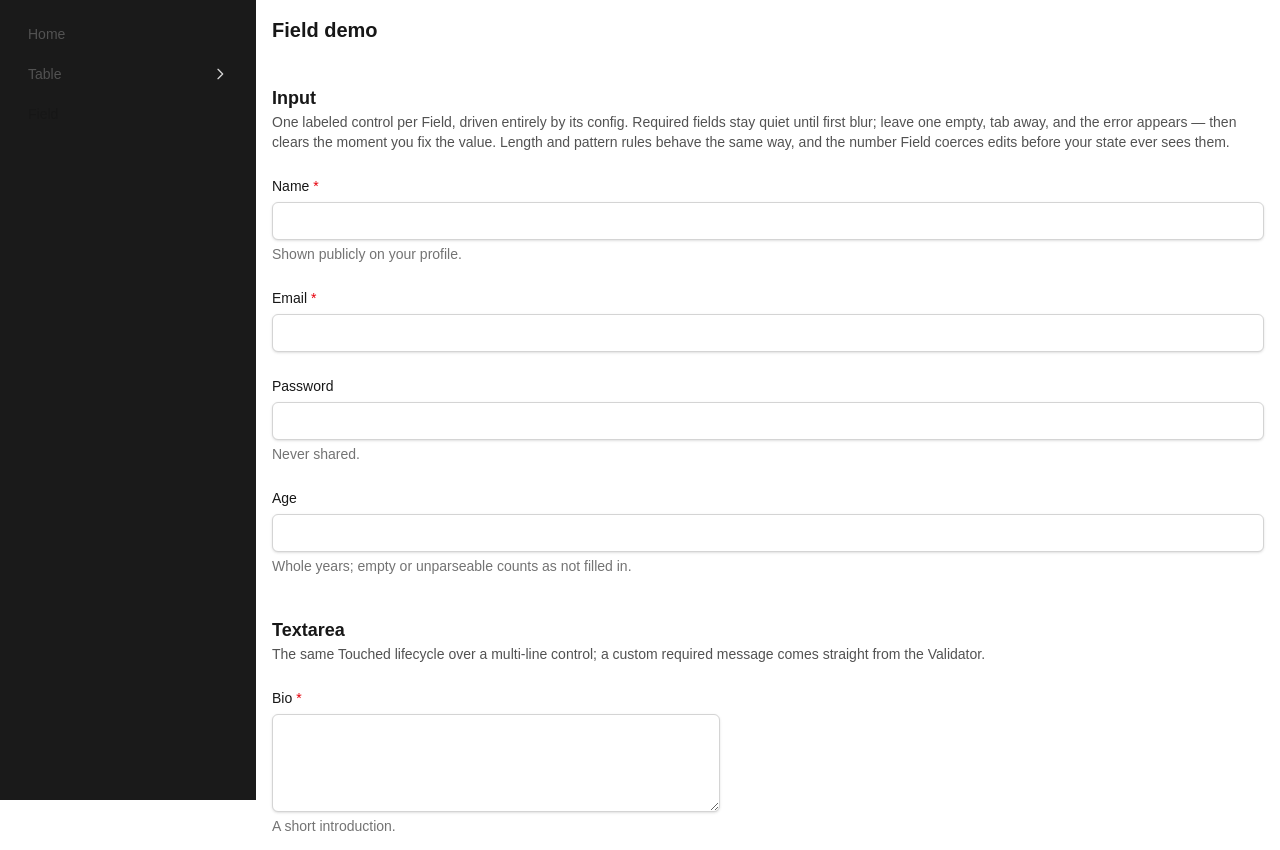
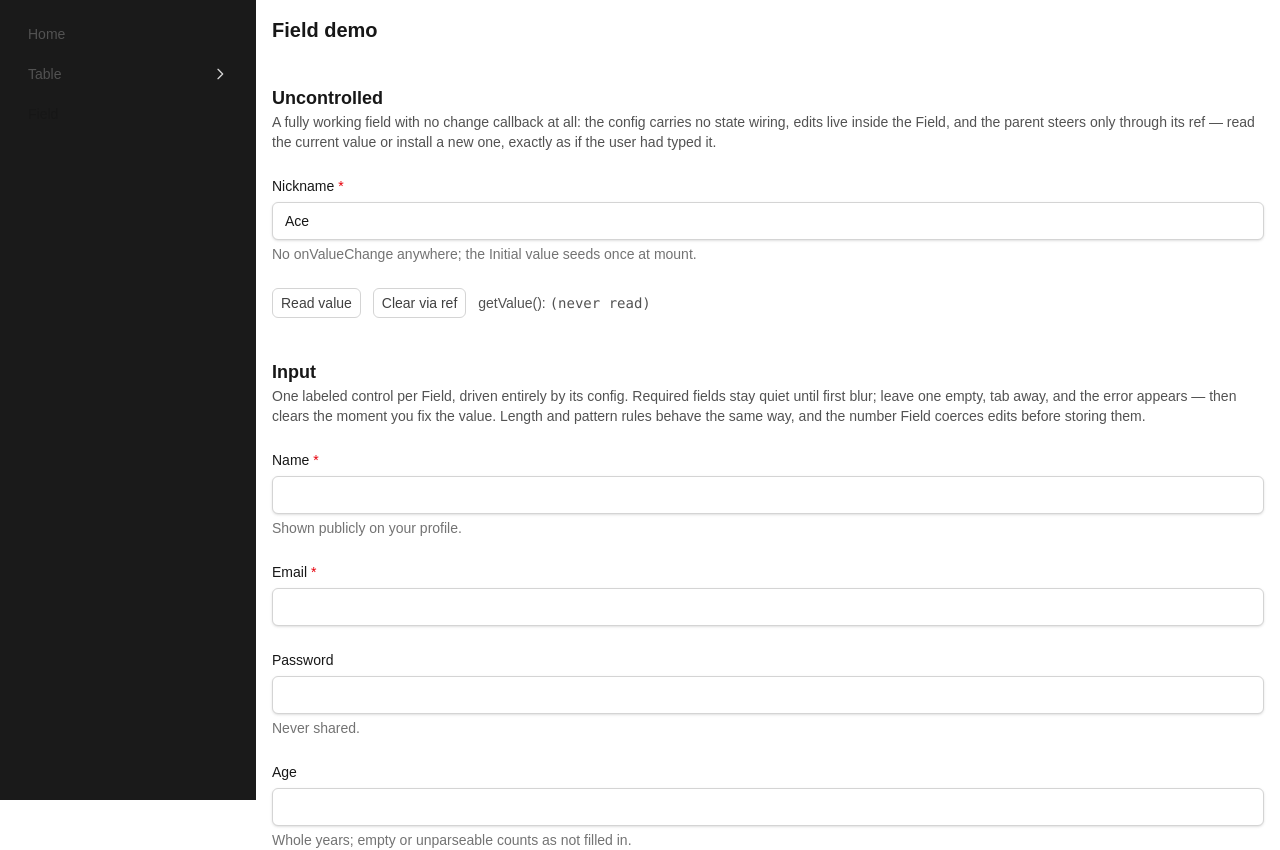
Before and after one commit to ShimaVaghei/nextjs-toolkit, a Next.js app: page /field in a window 1280 px wide. Shown: the top 850 px of the page. Built offline with nearby package versions, Linux system fonts and the light colour scheme.

Commit message:
Field owns its value: seed-once Initial, optional observer, ref control

```diff
--- a/app/field/page.tsx
+++ b/app/field/page.tsx
@@ -1,34 +1,20 @@
 "use client";
 
 import { useRef, useState } from "react";
-import { Field, type FieldConfig, type FieldOption } from "@/components/Field";
+import {
+  Field,
+  type FieldConfig,
+  type FieldHandle,
+  type FieldOption,
+} from "@/components/Field";
 
-export default function FieldDemoPage() {
-  const [name, setName] = useState("");
-  const [email, setEmail] = useState("");
-  const [password, setPassword] = useState("");
-  const [bio, setBio] = useState("");
-  const [age, setAge] = useState<number | "">("");
-  const [consent, setConsent] = useState(false);
-  const [country, setCountry] = useState("");
-  const [tags, setTags] = useState<string[]>(["research"]);
-  const [legacyPlan, setLegacyPlan] = useState("starter");
-  const [region, setRegion] = useState("");
-  const [teams, setTeams] = useState<string[]>(["platform"]);
-  const [simulateRejection, setSimulateRejection] = useState(false);
-
-  // Kept out of render state so mounted loaders are never re-fired by a
-  // toggle; each attempt reads the ref when it settles, and Retry always sees
-  // the latest position. One shared flag drives both async demo Fields.
-  const loadRejectionRef = useRef(false);
-
+// Configs are plain data: each Field owns its value internally, so none of
+// these carry live state or change callbacks.
 const nameConfig: FieldConfig = {
   kind: "input",
   inputType: "text",
   label: "Name",
   hint: "Shown publicly on your profile.",
-    value: name,
-    onValueChange: (value) => setName(String(value)),
   validator: { required: true },
 };
 
@@ -36,8 +22,6 @@ export default function FieldDemoPage() {
   kind: "input",
   inputType: "email",
   label: "Email",
-    value: email,
-    onValueChange: (value) => setEmail(String(value)),
   validator: { required: true, regex: /^[^\s@]+@[^\s@]+\.[^\s@]+$/ },
 };
 
@@ -46,8 +30,6 @@ export default function FieldDemoPage() {
   inputType: "password",
   label: "Password",
   hint: "Never shared.",
-    value: password,
-    onValueChange: (value) => setPassword(String(value)),
   validator: { minLength: 8 },
 };
 
@@ -56,8 +38,6 @@ export default function FieldDemoPage() {
   label: "Bio",
   hint: "A short introduction.",
   className: "max-w-md",
-    value: bio,
-    onValueChange: (value) => setBio(String(value)),
   validator: {
     required: { value: true, message: "Tell us a bit about yourself." },
     maxLength: 200,
@@ -69,8 +49,6 @@ export default function FieldDemoPage() {
   inputType: "number",
   label: "Age",
   hint: "Whole years; empty or unparseable counts as not filled in.",
-    value: age,
-    onValueChange: (value) => setAge(typeof value === "number" ? value : ""),
   validator: { min: { value: 0, message: "Age cannot be negative." }, max: 120 },
 };
 
@@ -78,8 +56,6 @@ export default function FieldDemoPage() {
   kind: "checkbox",
   label: "I agree to the terms of service.",
   hint: "Required to continue — an unticked box counts as not filled in.",
-    value: consent,
-    onValueChange: (value) => setConsent(value === true),
   validator: {
     required: { value: true, message: "You must accept the terms." },
   },
@@ -89,15 +65,17 @@ export default function FieldDemoPage() {
   kind: "select",
   label: "Country",
   hint: "Static options; the placeholder drops out of the dropdown once a value is chosen.",
-    value: country,
-    onValueChange: (value) => setCountry(String(value)),
   validator: { required: { value: true, message: "Choose a country." } },
   placeholder: "Choose a country",
   options: [
     { label: "France", value: "fr" },
     { label: "Japan", value: "jp" },
     { label: "United States", value: "us" },
-      { label: "Antarctica — research programmes only", value: "aq", disabled: true },
+    {
+      label: "Antarctica — research programmes only",
+      value: "aq",
+      disabled: true,
+    },
   ],
 };
 
@@ -105,8 +83,7 @@ export default function FieldDemoPage() {
   kind: "multi-select",
   label: "Tags",
   hint: "Chips scroll horizontally inside a fixed-height control; removing one announces the change politely.",
-    value: tags,
-    onValueChange: (value) => setTags(Array.isArray(value) ? value : []),
+  initialValue: ["research"],
   validator: { required: { value: true, message: "Pick at least one tag." } },
   options: [
     { label: "Design", value: "design" },
@@ -121,8 +98,7 @@ export default function FieldDemoPage() {
   kind: "select",
   label: "Plan",
   hint: "Holds the retired Starter plan selected by default (keepDisabledSelection); pick another to move off it.",
-    value: legacyPlan,
-    onValueChange: (value) => setLegacyPlan(String(value)),
+  initialValue: "starter",
   placeholder: "Choose a plan",
   options: [
     { label: "Starter (retired)", value: "starter", disabled: true },
@@ -130,6 +106,26 @@ export default function FieldDemoPage() {
     { label: "Scale", value: "scale" },
   ],
 };
+
+const REF_BUTTON_CLASS =
+  "cursor-pointer rounded-md border border-neutral-300 bg-white px-2 py-1 font-medium " +
+  "text-neutral-700 hover:bg-neutral-50 focus:outline-none focus:ring-2 focus:ring-neutral-500/30 " +
+  "dark:border-neutral-700 dark:bg-neutral-900 dark:text-neutral-300 dark:hover:bg-neutral-800";
+
+export default function FieldDemoPage() {
+  const [simulateRejection, setSimulateRejection] = useState(false);
+
+  // Kept out of render state so mounted loaders are never re-fired by a
+  // toggle; each attempt reads the ref when it settles, and Retry always sees
+  // the latest position. One shared flag drives both async demo Fields.
+  const loadRejectionRef = useRef(false);
+
+  // The uncontrolled example's steering wheel: read and install values
+  // imperatively without ever wiring a change callback.
+  const nicknameRef = useRef<FieldHandle>(null);
+  const [readValue, setReadValue] = useState("(never read)");
+
+  const readNickname = () => setReadValue(String(nicknameRef.current?.getValue()));
 
   const toggleSimulateRejection = (checked: boolean) => {
     loadRejectionRef.current = checked;
@@ -155,8 +151,6 @@ export default function FieldDemoPage() {
     kind: "select",
     label: "Region",
     hint: "Options come from a simulated API; flip the toggle, then hit Retry to walk the failure path.",
-    value: region,
-    onValueChange: (value) => setRegion(String(value)),
     validator: { required: { value: true, message: "Choose a region." } },
     placeholder: "Choose a region",
     options: simulateOptionLoad(800, "Simulated region load rejection.", [
@@ -173,8 +167,7 @@ export default function FieldDemoPage() {
     label: "Teams",
     hint: "The same async contract on the multi-select kind: chips stay visible while Pending, and the popup only opens once options resolve.",
     className: "max-w-md",
-    value: teams,
-    onValueChange: (value) => setTeams(Array.isArray(value) ? value : []),
+    initialValue: ["platform"],
     validator: { required: { value: true, message: "Pick at least one team." } },
     options: simulateOptionLoad(1100, "Simulated teams load rejection.", [
       { label: "Platform", value: "platform" },
@@ -196,6 +189,52 @@ export default function FieldDemoPage() {
       <section className="space-y-6">
         <div>
           <h2 className="text-lg font-semibold text-neutral-900 dark:text-neutral-100">
+            Uncontrolled
+          </h2>
+          <p className="text-sm text-neutral-600 dark:text-neutral-400">
+            A fully working field with no change callback at all: the config
+            carries no state wiring, edits live inside the Field, and the
+            parent steers only through its ref — read the current value or
+            install a new one, exactly as if the user had typed it.
+          </p>
+        </div>
+        <Field
+          config={{
+            kind: "input",
+            label: "Nickname",
+            hint: "No onValueChange anywhere; the Initial value seeds once at mount.",
+            initialValue: "Ace",
+            validator: { required: true },
+          }}
+          ref={nicknameRef}
+        />
+        <div className="flex items-center gap-3 text-sm text-neutral-600 dark:text-neutral-400">
+          <button
+            type="button"
+            onClick={readNickname}
+            className={REF_BUTTON_CLASS}
+          >
+            Read value
+          </button>
+          <button
+            type="button"
+            onClick={() => {
+              nicknameRef.current?.setValue("");
+              readNickname();
+            }}
+            className={REF_BUTTON_CLASS}
+          >
+            Clear via ref
+          </button>
+          <span>
+            getValue(): <code className="font-mono">{readValue}</code>
+          </span>
+        </div>
+      </section>
+
+      <section className="space-y-6">
+        <div>
+          <h2 className="text-lg font-semibold text-neutral-900 dark:text-neutral-100">
             Input
           </h2>
           <p className="text-sm text-neutral-600 dark:text-neutral-400">
@@ -203,7 +242,7 @@ export default function FieldDemoPage() {
             Required fields stay quiet until first blur; leave one empty, tab
             away, and the error appears — then clears the moment you fix the
             value. Length and pattern rules behave the same way, and the
-            number Field coerces edits before your state ever sees them.
+            number Field coerces edits before storing them.
           </p>
         </div>
         <Field config={nameConfig} />
--- a/components/Field.tsx
+++ b/components/Field.tsx
@@ -40,8 +40,15 @@ export type FieldConfig = {
   kind: FieldKind;
   inputType?: FieldInputType;
   label: string;
-  value: FieldValue;
-  onValueChange: (value: FieldValue) => void;
+  /**
+   * Optional mount-time seed: read exactly once when the Field mounts, then
+   * ignored — undefined seeds nothing. A changed prop after mount draws a
+   * dev-only warning; live control flows only through user edits, setValue,
+   * and onValueChange observation.
+   */
+  initialValue?: FieldValue;
+  /** Optional observer: fired for every committed change, however caused. */
+  onValueChange?: (value: FieldValue) => void;
   validator?: FieldValidator;
   /** Choice kinds only: a static array or an async loader fired once on mount and re-fired only by Retry. */
   options?: FieldOption[] | (() => Promise<FieldOption[]>);
@@ -59,6 +66,8 @@ export type FieldConfig = {
 
 export type FieldHandle = {
   validate: () => boolean;
+  getValue: () => FieldValue | undefined;
+  setValue: (value: FieldValue) => void;
 };
 
 const DEFAULT_REQUIRED_MESSAGE = "This field is required.";
@@ -210,7 +219,7 @@ function coerceNumberInput(raw: string): FieldValue {
 }
 
 /** The string a native <select> matches against its options; Empty renders as "". */
-function selectRawValue(value: FieldValue): string {
+function selectRawValue(value: FieldValue | undefined): string {
   if (value === null || value === undefined) {
     return "";
   }
@@ -304,6 +313,26 @@ function resolveSelectEntries(
 /** Lifecycle of an async Option load; only meaningful when `options` is a loader. */
 type OptionLoadStatus = "pending" | "resolved" | "rejected";
 
+/**
+ * Seed-once comparison: strict identity, with a shallow pass for arrays so a
+ * re-created-but-equal literal (the common multi-select call site) does not
+ * read as a changed Initial value.
+ */
+function sameInitial(
+  a: FieldValue | undefined,
+  b: FieldValue | undefined,
+): boolean {
+  if (Object.is(a, b)) {
+    return true;
+  }
+  return (
+    Array.isArray(a) &&
+    Array.isArray(b) &&
+    a.length === b.length &&
+    a.every((entry, index) => Object.is(entry, b[index]))
+  );
+}
+
 function isOptionsLoader(
   options: FieldConfig["options"],
 ): options is () => Promise<FieldOption[]> {
@@ -352,7 +381,7 @@ function ruleFits(
  * kinds (trimmed for testing only), NaN on number inputs at runtime, and
  * `false` for checkbox — required means must-tick (the consent pattern).
  */
-function isEmpty(value: FieldValue): boolean {
+function isEmpty(value: FieldValue | undefined): boolean {
   if (value === null || value === undefined) {
     return true;
   }
@@ -369,7 +398,10 @@ function isEmpty(value: FieldValue): boolean {
 }
 
 /** Runs the applicable rules in fixed precedence; the first violation wins. */
-function evaluate(config: FieldConfig, value: FieldValue): string | null {
+function evaluate(
+  config: FieldConfig,
+  value: FieldValue | undefined,
+): string | null {
   const validator = config.validator;
   if (!validator) {
     return null;
@@ -463,8 +495,7 @@ export function Field({
     kind,
     inputType = "text",
     label,
-    value,
-    onValueChange,
+    initialValue,
     validator,
     options = [],
     placeholder,
@@ -485,6 +516,28 @@ export function Field({
   const [touched, setTouched] = useState(false);
   const [error, setError] = useState<string | null>(null);
 
+  // The Field owns its value: the Initial value seeds it exactly once at
+  // mount; afterwards every change flows through commitValue below.
+  const [value, setValueState] = useState<FieldValue | undefined>(initialValue);
+  const valueRef = useRef<FieldValue | undefined>(initialValue);
+
+  /**
+   * Seed-once guard: the Initial prop is compared against the last seen one.
+   */
+  const lastInitialRef = useRef(initialValue);
+  useEffect(() => {
+    if (process.env.NODE_ENV === "production") {
+      return;
+    }
+    if (sameInitial(lastInitialRef.current, initialValue)) {
+      return;
+    }
+    lastInitialRef.current = initialValue;
+    console.warn(
+      `[Field] initialValue of "${label}" changed after mount. A Field seeds its value once at mount; the new Initial value is ignored.`,
+    );
+  }, [initialValue, label]);
+
   // Multi-select popup state: disclosure visibility plus the client-side
   // search query; the query resets whenever the panel closes.
   const [open, setOpen] = useState(false);
@@ -502,13 +555,29 @@ export function Field({
   const [loadedOptions, setLoadedOptions] = useState<FieldOption[]>([]);
   const [loadStatus, setLoadStatus] = useState<OptionLoadStatus>("pending");
 
-  // validate() runs against the latest committed config and value.
+  // validate()/getValue()/setValue() run against the latest committed config,
+  // Touched state, and value.
   const configRef = useRef(config);
-  const valueRef = useRef(value);
+  const touchedRef = useRef(touched);
   useEffect(() => {
     configRef.current = config;
+    touchedRef.current = touched;
     valueRef.current = value;
   });
+
+  /**
+   * One honest pipeline for every committed change, however caused — user
+   * edit or setValue: install the value internally, notify the observer, and
+   * re-evaluate the Error when Touched.
+   */
+  const commitValue = useCallback((next: FieldValue) => {
+    valueRef.current = next;
+    setValueState(next);
+    configRef.current.onValueChange?.(next);
+    if (touchedRef.current) {
+      setError(evaluate(configRef.current, next));
+    }
+  }, []);
 
   // Retry always re-fires the newest loader the parent passed.
   const loaderRef = useRef(options);
@@ -560,8 +629,10 @@ export function Field({
         setError(message);
         return message === null;
       },
+      getValue: () => valueRef.current,
+      setValue: commitValue,
     }),
-    [],
+    [commitValue],
   );
 
   // Dev-only: name any rule configured on a kind it does not fit, whenever the
@@ -648,10 +719,7 @@ export function Field({
           : isNumberInput(kind, inputType)
             ? coerceNumberInput(event.target.value)
             : event.target.value;
-    onValueChange(next);
-    if (touched) {
-      setError(evaluate(config, next));
-    }
+    commitValue(next);
   };
 
   const handleBlur = () => {
@@ -660,20 +728,11 @@ export function Field({
     setError(evaluate(config, value));
   };
 
-  // Multi-select: membership toggles and chip removals flow through one
-  // controlled hand-off that keeps the Touched lifecycle honest.
-  const applyMultiValue = (next: string[]) => {
-    onValueChange(next);
-    if (touched) {
-      setError(evaluate(config, next));
-    }
-  };
-
   const toggleOption = (optionValue: string) => {
     // In-panel toggles announce nothing extra — clear any pending removal
     // message so a repeated removal re-announces with fresh text.
     setAnnouncement(null);
-    applyMultiValue(
+    commitValue(
       selectedValues.includes(optionValue)
         ? selectedValues.filter((value) => value !== optionValue)
         : [...selectedValues, optionValue],
@@ -684,7 +743,7 @@ export function Field({
     const removedValue = chipValue(entry);
     const removedLabel = chipLabel(entry);
     const next = selectedValues.filter((value) => value !== removedValue);
-    applyMultiValue(next);
+    commitValue(next);
 
     // Closed-face removals announce through the shared always-mounted polite
     // region; last message wins. In-panel toggles never reach this path.
@@ -794,10 +853,13 @@ export function Field({
     "aria-describedby": `${hintId} ${errorId}`,
   };
 
-  // NaN displays as Empty; React would otherwise stringify it into the control.
-  // Checkboxes render `checked` instead, so booleans never reach this value.
+  // NaN and seeded-nothing display as Empty; React would otherwise stringify
+  // them into the control. Checkboxes render `checked` instead, so booleans
+  // never reach this value.
   const displayValue: string | number =
-    typeof value === "boolean" || Array.isArray(value)
+    value === undefined ||
+    typeof value === "boolean" ||
+    Array.isArray(value)
       ? ""
       : isNumberInput(kind, inputType) &&
           typeof value === "number" &&
```
Also changed, not shown: .scratch/field-rework/issues/02-field-owns-value.md, 1 other file (tests, documents, lock files or other folders). Lines whose indentation alone changed are shown as unchanged.
